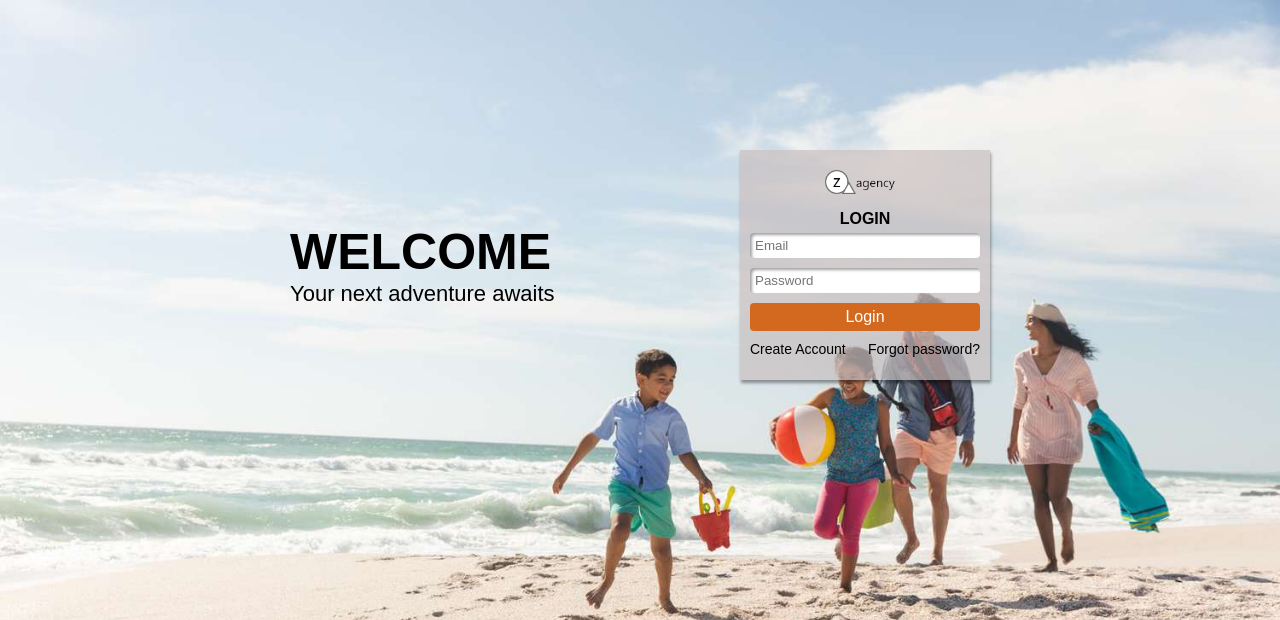
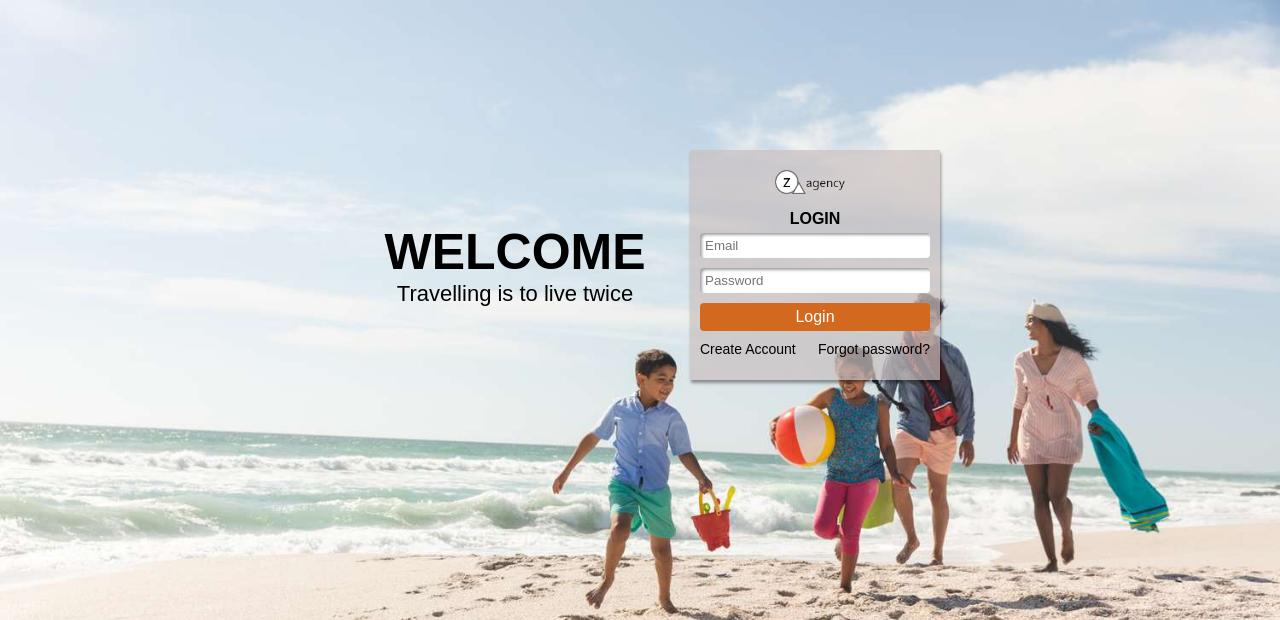
Before and after one commit to C-gana/agency, a PHP site: page /login.html in a window 1280 px wide. Shown: the top 620 px of the page. Run offline with PHP 8.4, Linux system fonts and the light colour scheme.

Commit message:
updating login.html to change its header and description

```diff
--- a/agency.html
+++ b/agency.html
@@ -3,12 +3,11 @@
   <head>
     <link rel="stylesheet" href="styles/agency.css" />
     <link rel="stylesheet" href="styles/nav-bar.css" />
-    <title>Document</title>
+    <title>Z-agency | Home</title>
   </head>
   <body>
     <div class="nav-top" id="home">
-      <div class="login"><a href="login.html">Login</a></div>
-      <div class="register"><a href="">register</a></div>
+      <div class="login"><a href="login.html">Logout</a></div>
     </div>
     <nav>
       <div class="logo">
--- a/login.html
+++ b/login.html
@@ -2,15 +2,21 @@
 <html lang="en">
   <head>
     <link rel="stylesheet" href="styles/login.css" />
-    <title>Z-travel agency | Login</title>
+    <title>Z-agency | Login</title>
   </head>
   <body>
     <div class="container">
       <div class="desc">
-        <div>WELCOME</div>
-        <p>Your next adventure awaits</p>
+        <div class="login-desc">
+          <div>WELCOME</div>
+          <p>Travelling is to live twice</p>
+        </div>
+        <div class="register-desc passive">
+          <div>JOIN US!</div>
+          <p>Your next adventure awaits</p>
+        </div>
       </div>
-      <div class="login-container">
+      <div class="js-login-container login-container">
         <div class="logo-container">
           <img id="logo" src="LOGO.png" alt="" />
         </div>
@@ -26,11 +32,11 @@
           <input class="login-button" type="submit" value="Login" />
         </form>
         <div class="forgot-new">
-          <a href="">Create Account</a>
+          <div class="js-create">Create Account</div>
           <a href="">Forgot password?</a>
         </div>
       </div>
-      <div class="register-container passive">
+      <div class="js-register-container register-container passive">
         <div class="logo-container">
           <img id="logo" src="LOGO.png" alt="" />
         </div>
@@ -63,9 +69,11 @@
           <input class="login-button" type="submit" value="Register" />
         </form>
         <div class="register-footer">
-          <p>Already have account?</p>
+          <p class="js-have-account">Already have account?</p>
         </div>
       </div>
     </div>
+
+    <script src="scripts/login-register.js"></script>
   </body>
 </html>
--- /dev/null
+++ b/scripts/login-register.js
@@ -0,0 +1,23 @@
+// html element variables
+const createAccountElement = document.querySelector(".js-create");
+const haveAccountElement = document.querySelector(".js-have-account");
+const loginElement = document.querySelector(".js-login-container");
+const registerElement = document.querySelector(".js-register-container");
+const logDescElement = document.querySelector(".login-desc");
+const regDescElement = document.querySelector(".register-desc");
+//Register - Login toggle
+createAccountElement.addEventListener("click", () => {
+  document.title = "Z-agency | Register";
+  loginElement.classList.add("passive");
+  logDescElement.classList.add("passive");
+  registerElement.classList.remove("passive");
+  regDescElement.classList.remove("passive");
+});
+//Register - Login toggle
+haveAccountElement.addEventListener("click", () => {
+  document.title = "Z-agency | Login";
+  loginElement.classList.remove("passive");
+  logDescElement.classList.remove("passive");
+  registerElement.classList.add("passive");
+  regDescElement.classList.add("passive");
+});
--- a/styles/login.css
+++ b/styles/login.css
@@ -16,8 +16,8 @@ body {
   row-gap: 5px;
   margin: auto;
   margin-top: 150px;
-  min-width: 500px;
-  max-width: 700px;
+  min-width: 300px;
+  max-width: 600px;
 }
 
 .login-container,
@@ -25,6 +25,7 @@ body {
   background-color: rgba(202, 191, 191, 0.685);
   box-shadow: 1px 3px 3px rgba(0, 0, 0, 0.384);
   padding: 10px;
+  transition: ease-in 0.2s;
 }
 .login-container {
   height: 230px;
@@ -75,12 +76,16 @@ body {
   justify-content: center;
 }
 
-.desc div {
+.login-desc div,
+.register-desc div {
   font-weight: bold;
   font-size: 50px;
+  text-align: center;
 }
-.desc p {
+.login-desc p,
+.register-desc p {
   font-size: 22px;
+  text-align: center;
 }
 
 #logo {
@@ -92,6 +97,13 @@ body {
   display: flex;
   margin-top: 10px;
   justify-content: space-between;
+}
+.js-create {
+  font-size: 14px;
+  cursor: pointer;
+}
+.js-create:hover {
+  text-decoration: underline;
 }
 .forgot-new a {
   font-size: 14px;
```
